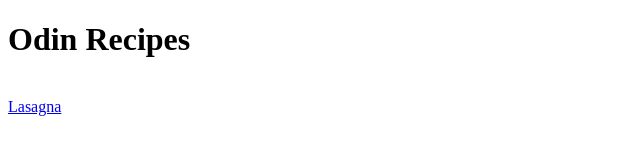
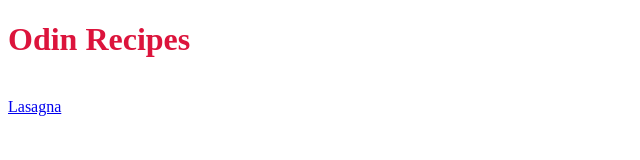
Before and after one commit to minidiscs/odin-recipes, a plain HTML site: page index.html in a window 1280 px wide. Shown: the whole page, without its empty margins (0-640 px from the left). Drawn offline with Linux system fonts and the light colour scheme.

Commit message:
fixed typo

```diff
--- a/index.html
+++ b/index.html
@@ -4,7 +4,7 @@
     <meta charset="UTF-8">
     <meta http-equiv="X-UA-Compatible" content="IE=edge">
     <meta name="viewport" content="width=device-width, initial-scale=1.0">
-    <link rel="stylesheet" aref="style.css">
+    <link rel="stylesheet" href="style.css">
     <title>Odin Recipes</title>
 </head>
 <body>
```
